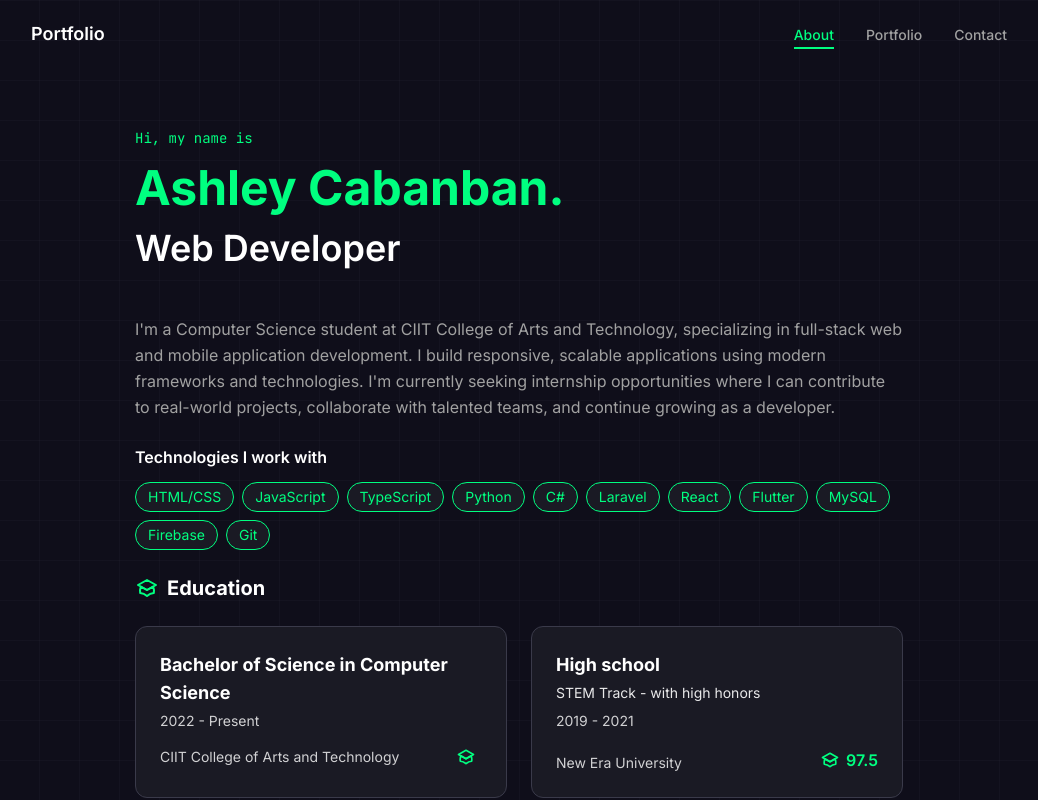
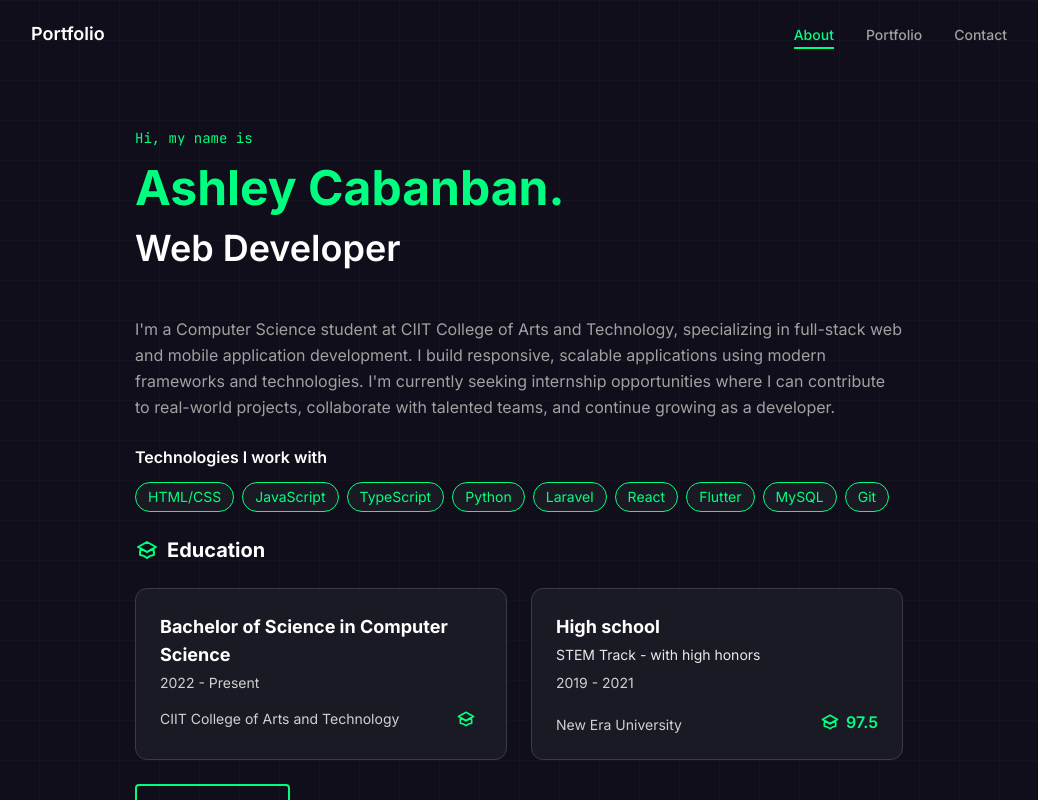
Before and after one commit to AJaye-C/portfolio, a React (Vite) app: page / in a window 1280 px wide. Shown: the top 800 px of the page, without its empty margins (121-1159 px from the left). Built offline with nearby package versions, Linux system fonts and the light colour scheme.

Commit message:
Updated Personal Data

```diff
--- a/src/data/portfolioData.js
+++ b/src/data/portfolioData.js
@@ -10,7 +10,7 @@ export const personalInfo = {
   resumeUrl: './resume.pdf',
   github: 'https://github.com/AJaye-C',
   linkedin: 'https://linkedin.com/in/AJaye-C',
-  techStack: ['HTML/CSS', 'JavaScript', 'TypeScript', 'Python', 'C#', 'Laravel', 'React', 'Flutter', 'MySQL', 'Firebase', 'Git'],
+  techStack: ['HTML/CSS', 'JavaScript', 'TypeScript', 'Python', 'Laravel', 'React', 'Flutter', 'MySQL', 'Git'],
   education: [
     {
       title: 'Bachelor of Science in Computer Science',
```
